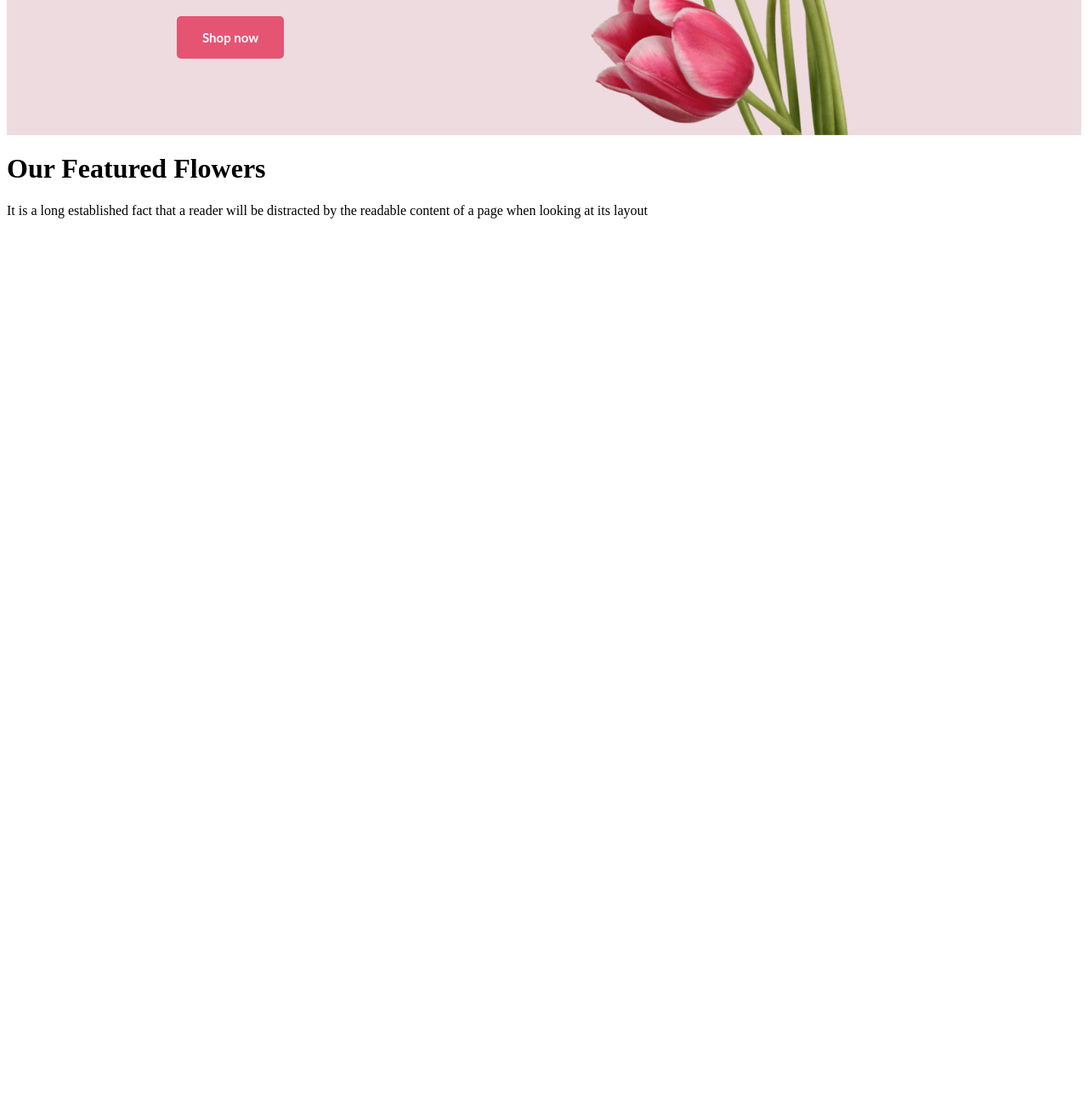
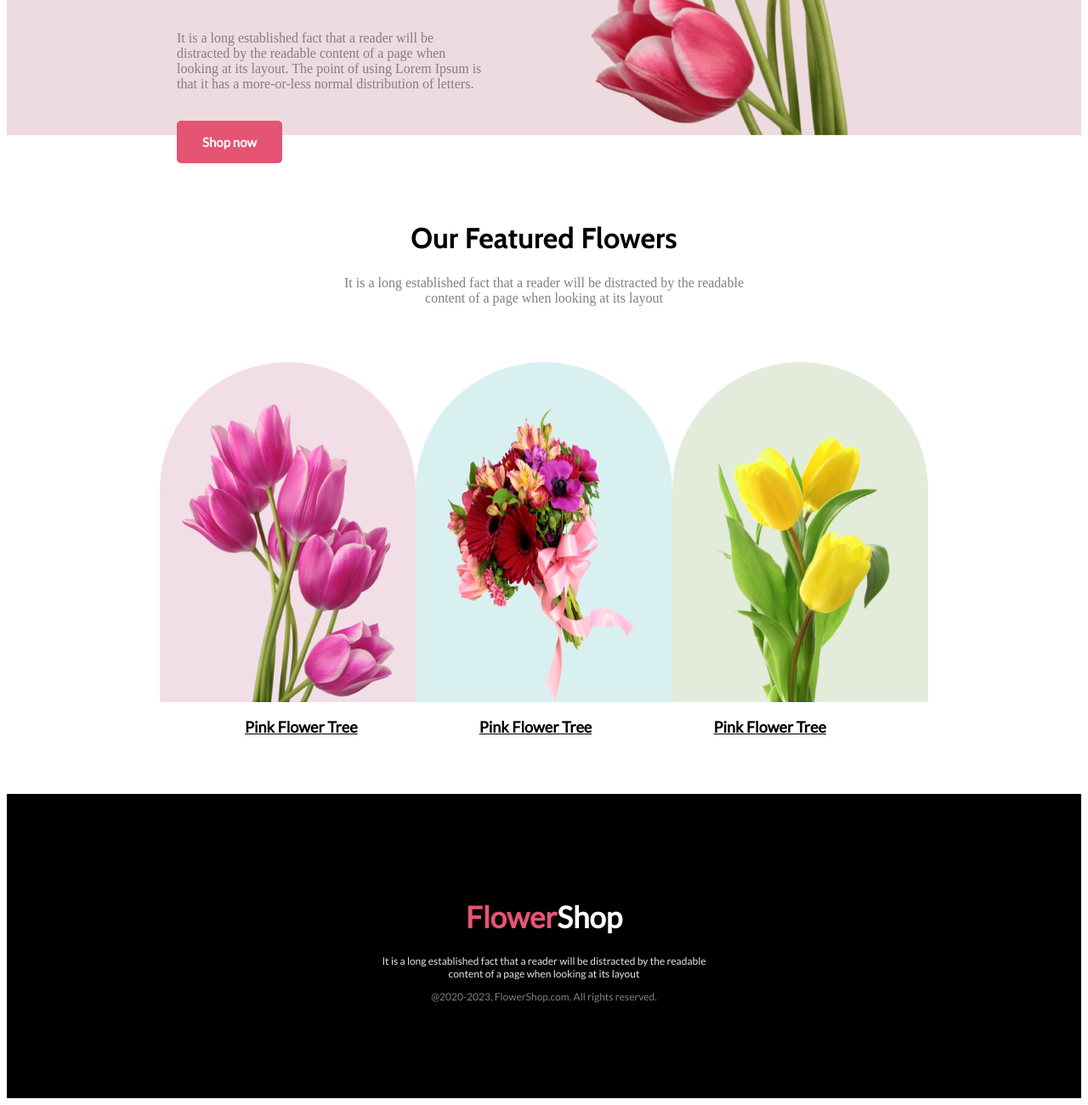
Before and after one commit to KhalidHussain500/Flower-shop-repo, a plain HTML site: page index.html in a window 1280 px wide. Shown: the part 549-1849 px from the top of the page at 85% size. Before the commit the page ends 822 px from the top, so only its background shows below. Drawn offline with nearby package versions, Linux system fonts and the light colour scheme.

Commit message:
added style

```diff
--- a/index.html
+++ b/index.html
@@ -5,6 +5,9 @@
     <meta http-equiv="X-UA-Compatible" content="IE=edge">
     <meta name="viewport" content="width=, initial-scale=1.0">
     <title>Document</title>
+    <link rel="stylesheet" href="/style.css">
+
+
     <style>
         .header{
             background-color: #eedbdf;
@@ -24,7 +27,7 @@
 
         }
         .text{
-            padding:50px 50px 0px 0px ;
+            padding:50px 100px 0px 0px ;
 
         }
         .btn{
@@ -38,8 +41,77 @@
             padding: 10px 30px;
             border-radius: 5px;
             background-color: #E55473;
+        }
+        .sm-text{
+            text-align: center;
+            margin-top: 100px;
+}
+        .footer{
+            background-color: black;
+            color: #FFFFFF;
+            text-align: center;
+            padding: 100px 0px 100px 0px;
+        }
+        .picture{
+            display: flex;
+            justify-content: space-between;
+            padding: 50px 180px 0px 180px ;
+            /* margin-bottom: 50px; */
 
+        }
 
+        .card-1{
+            width: 350px;
+            height: 400px;
+            border-radius: 300px 300px 0px 0px;
+            background: rgba(167, 33, 98, 0.15);
+            display: flex;
+            justify-content: center;
+
+        }
+        .card-2{
+            width: 350px;
+            height: 400px;
+            border-radius: 300px 300px 0px 0px;
+            background: rgba(5, 151, 160, 0.15);
+            display: flex;
+            justify-content: center;
+        }
+        .card-3{
+            width: 350px;
+            height: 400px;
+            border-radius: 300px 300px 0px 0px;
+            background: rgba(71, 125, 17, 0.15);
+            display: flex;
+            justify-content: center;
+
+        }
+        .card-1 img{
+            width:250px ;
+            height: 350px;
+            padding-top: 50px;
+
+        }
+        .card-2 img{
+            width:250px ;
+            height: 350px;
+            padding-top: 50px;
+
+        }
+        .card-3 img{
+            width:250px ;
+            height: 350px;
+            padding-top: 50px;
+
+        }
+        .card-n{
+            display: flex;
+            justify-content: space-between;
+            padding: 0px 180px 50px 180px ;
+            font-size: 18px;
+            font-weight: 700;
+            font-family: 'Lato', sans-serif;
+            text-decoration-line: underline;
         }
     </style>
 
@@ -48,7 +120,7 @@
     <header class="header">
         <div class="banner">
             <div class="text">
-                <h1 style="font-family: 'Lato', sans-serif;font-size: 58px; font-weight: 800;">Let's make
+                <h1 style="font-family: 'Lato', sans-serif;font-size: 65px; font-weight:bold;">Let's make<br>
                     beautiful flowers a <br>
                     part of your life</h1>
                     <p style="color: gray;">It is a long established fact that a reader will be distracted by the readable
@@ -60,12 +132,42 @@
         </div>
     </header>
     <main>
-        <div>
-            <h1>Our Featured Flowers</h1>
-            <p>It is a long established fact that a reader will be distracted by the readable
+        <div class="sm-text">
+            <h1 style="font-family: 'Cabin', sans-serif; font-size: 34px;font-weight: 900;">Our Featured Flowers</h1>
+            <p style="color: gray;">It is a long established fact that a reader will be distracted by the readable<br>
                 content of a page when looking at its layout</p>
         </div>
+        <section class="picture">
+            <div class="card-1">
+                <img src="Flower Asset/pngwing 6.png" alt="">
+
+            </div>
+
+
+            <div class="card-2">
+                <img src="Flower Asset/pngwing 5.png" alt="">
+
+            </div>
+
+            <div class="card-3">
+                <img src="Flower Asset/pngwing 7.png" alt="">
+
+            </div>
+        </section>
+        <div class="card-n">
+            <p style="padding-left:100px ;">Pink Flower Tree</p>
+            <p>Pink Flower Tree</p>
+            <p style=" padding-right: 120px;">Pink Flower Tree</p>
+        </div>
+
+
     </main>
+    <footer class="footer">
+        <h1>Flower<span style="color: #FFFFFF;">Shop</span></h1>
+        <p>It is a long established fact that a reader will be distracted by the readable<br>
+            content of a page when looking at its layout</p>
+            <p style="font-style: normal; color: gray;">@2020-2023, FlowerShop.com. All rights reserved. </p>
+    </footer>
 
 </body>
 </html>
--- /dev/null
+++ b/style.css
@@ -0,0 +1,18 @@
+@import url('https://fonts.googleapis.com/css2?family=Lato&family=Work+Sans:wght@500&display=swap');
+
+@import url('https://fonts.googleapis.com/css2?family=Cabin:wght@700&family=Lato&family=Work+Sans:wght@500&display=swap');
+
+
+.footer h1{
+    font-family: 'Lato', sans-serif;
+    font-size: 35px;
+    color: #E55473;
+}
+.footer p{
+    color: rgba(255, 255, 255, 0.90);
+    font-family: Lato;
+    font-size: 12px;
+    font-style: normal;
+    font-weight: 400;
+
+}
```
